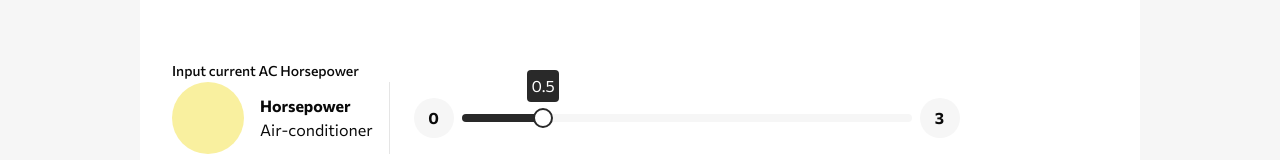
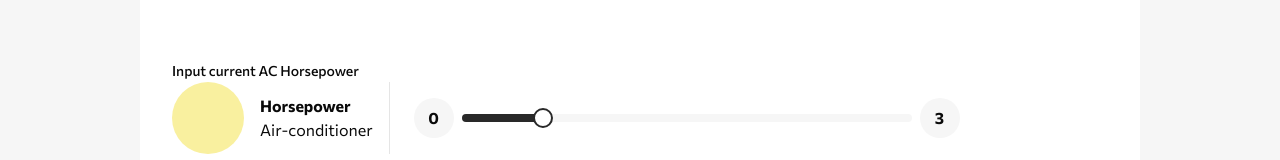
Before and after one commit to johnvalle/ac-heatload-app, a React (Vite) app: page /ACValidator in a window 1280 px wide. Shown: the part 310-470 px from the top of the page. Built offline with nearby package versions, Linux system fonts and the light colour scheme.

Commit message:
Removed slider value

```diff
--- a/src/components/ui/slider.tsx
+++ b/src/components/ui/slider.tsx
@@ -1,16 +1,12 @@
 import * as React from "react"
-import * as SliderPrimitive from "@radix-ui/react-slider"
 
 import { cn } from "@/lib/utils"
-
-type Props = {
-  tooltip?: string
-} & React.ComponentPropsWithoutRef<typeof SliderPrimitive.Root>
+import * as SliderPrimitive from "@radix-ui/react-slider"
 
 const Slider = React.forwardRef<
   React.ElementRef<typeof SliderPrimitive.Root>,
-  Props
->(({ className, tooltip, ...props }, ref) => (
+  React.ComponentPropsWithoutRef<typeof SliderPrimitive.Root>
+>(({ className, ...props }, ref) => (
   <div className="flex items-center">
     <div className="w-10 h-10 font-bold flex items-center justify-center bg-custom-gray-bg rounded-full mx-2">
       {props.min}
@@ -26,14 +22,7 @@ const Slider = React.forwardRef<
       <SliderPrimitive.Track className="relative h-2 w-full grow overflow-hidden rounded-full bg-custom-gray-bg">
         <SliderPrimitive.Range className="absolute h-full bg-custom-black" />
       </SliderPrimitive.Track>
-
-      <SliderPrimitive.Thumb className="relative block h-5 w-5 rounded-full border-2 border-custom-black bg-background ring-offset-background transition-colors focus-visible:outline-none focus-visible:ring-2 focus-visible:ring-ring focus-visible:ring-offset-2 disabled:pointer-events-none disabled:opacity-50">
-        {tooltip && (
-          <div className=" absolute bg-custom-black text-white w-8 h-8 rounded -top-10 -left-2 flex items-center justify-center">
-            {tooltip}
-          </div>
-        )}
-      </SliderPrimitive.Thumb>
+      <SliderPrimitive.Thumb className="relative block h-5 w-5 rounded-full border-2 border-custom-black bg-background ring-offset-background transition-colors focus-visible:outline-none focus-visible:ring-2 focus-visible:ring-ring focus-visible:ring-offset-2 disabled:pointer-events-none disabled:opacity-50"></SliderPrimitive.Thumb>
     </SliderPrimitive.Root>
     <div className="w-10 h-10 font-bold flex items-center justify-center bg-custom-gray-bg rounded-full mx-2">
       {props.max}
```
